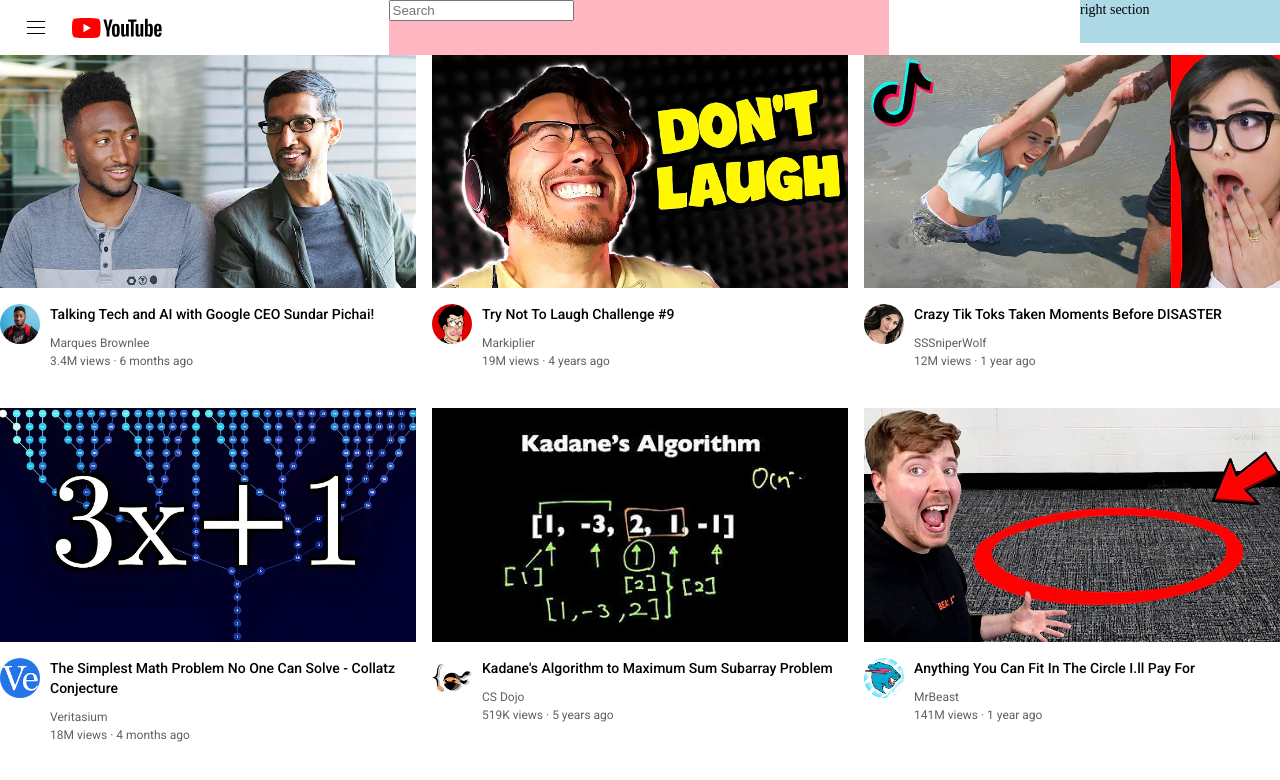
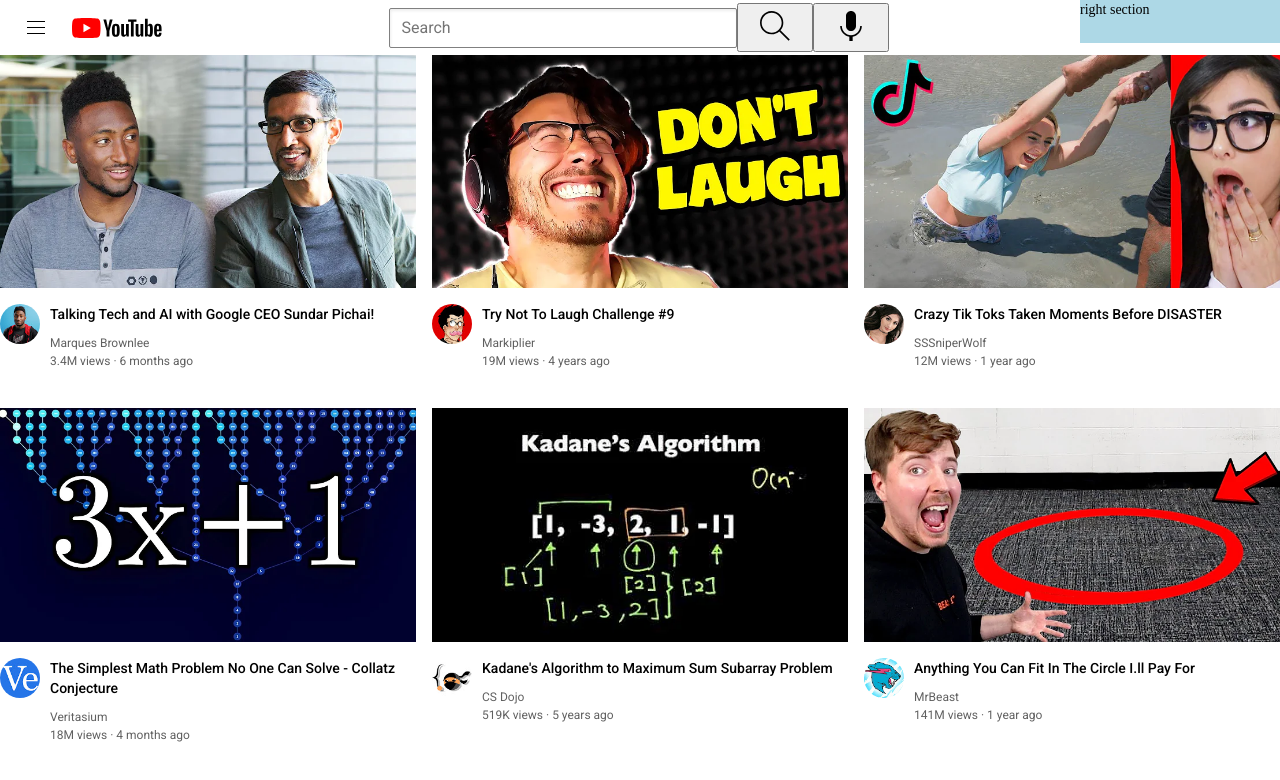
Before and after one commit to mercenar17r/youtube-clone, a plain HTML site: page index.html in a window 1280 px wide. Drawn offline with Linux system fonts and the light colour scheme.

Commit message:
style input

```diff
--- a/index.html
+++ b/index.html
@@ -23,6 +23,16 @@
 			</div>
 			<div class="middle-section">
 				<input class="search-bar" type="text" placeholder="Search" />
+				<button>
+					<img class="search-button" src="icons/search.svg" alt="" />
+				</button>
+				<button>
+					<img
+						class="voice-search-button"
+						src="icons/voice-search-icon.svg"
+						alt=""
+					/>
+				</button>
 			</div>
 			<div class="right-section">right section</div>
 		</div>
--- a/styles/header.css
+++ b/styles/header.css
@@ -9,11 +9,12 @@
 	display: flex;
 }
 .middle-section {
-	background-color: lightpink;
 	flex: 1;
 	margin-left: 70px;
 	margin-right: 35px;
 	max-width: 500px;
+	display: flex;
+	align-items: center;
 }
 .right-section {
 	background-color: lightblue;
@@ -32,3 +33,26 @@
 .youtube-logo {
 	height: 20px;
 }
+.search-button {
+	height: 40px;
+	width: 60px;
+}
+.voice-search-button {
+	width: 60px;
+	height: 40px;
+}
+
+.search-bar {
+	flex: 1;
+	height: 36px;
+	font-size: 16px;
+	padding-left: 12px;
+	border-width: 1px;
+	border-style: solid;
+	border-color: grey;
+	border-radius: 2px;
+	box-shadow: inset 1px 2px 3px rgba(0, 0, 0, 0.07);
+}
+.search-bar::placeholder {
+	font-family: Roboto, Arial;
+}
```
